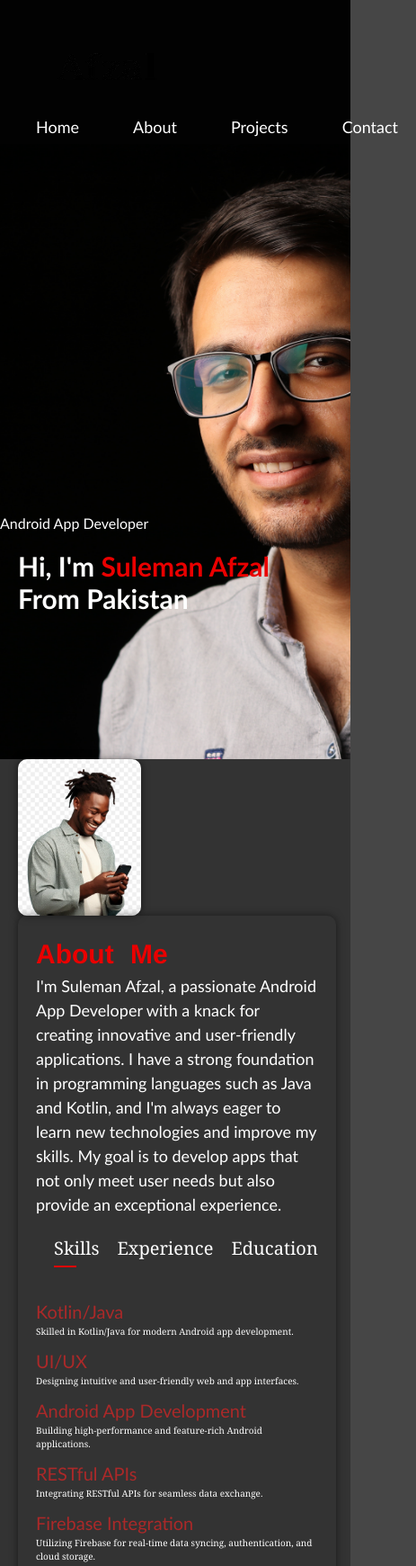
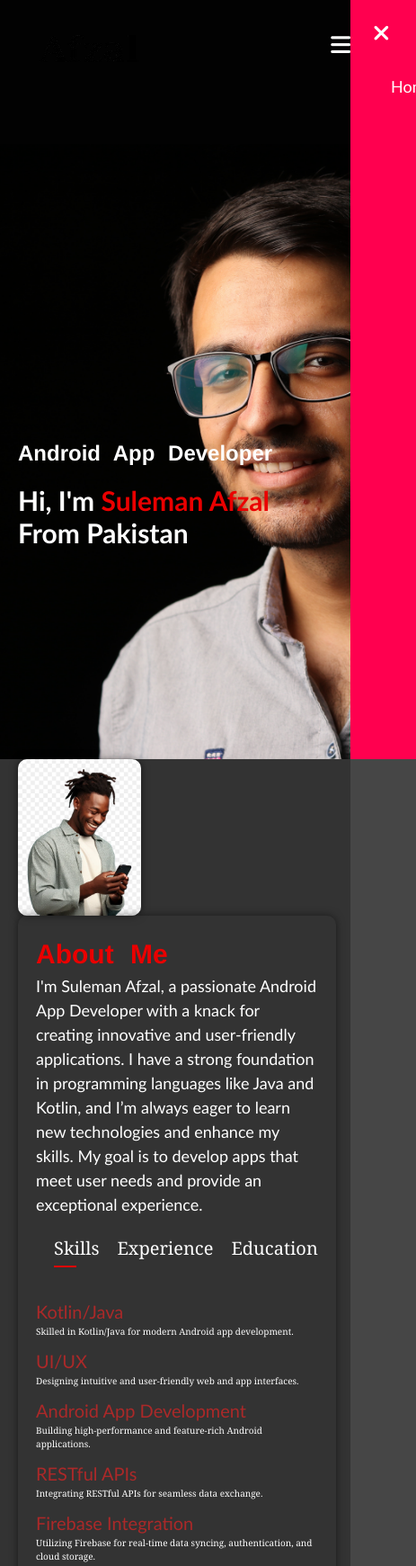
Before and after one commit to sulemanafzaldev/our_Portfolio, a plain HTML site: page index.html in a window 390 px wide. Shown: the top 1741 px of the page at 90% size, 463 px wide, since content can reach past the window. Drawn offline with Linux system fonts and the light colour scheme.

Commit message:
Change some description

```diff
--- a/index.html
+++ b/index.html
@@ -4,7 +4,7 @@
 <head>
     <meta charset="UTF-8">
     <meta name="viewport" content="width=device-width, initial-scale=1.0">
-    <title>Personal Portfolio Website - NextGCircle</title>
+<title>Personal Portfolio - Suleman Afzal | Android Developer</title>
     <link rel="stylesheet" href="style.css">
     <script src="https://kit.fontawesome.com/38646f9450.js" crossorigin="anonymous"></script>
 </head>
@@ -17,7 +17,7 @@
                 <ul>
                     <li><a href="#home">Home</a></li>
                     <li><a href="#about">About</a></li>
-                    <li><a href="#projects">Projects</a></li>
+                    <li><a href="#projects">Services</a></li>
                     <li><a href="#contact">Contact</a></li>
                     <i class="fa-solid fa-xmark"></i>
                 </ul>
@@ -40,10 +40,13 @@
                 </div>
                 <div class="about-col-2">
                     <h1 class="about-sub-title">About Me</h1>
-                    <p>I'm Suleman Afzal, a passionate Android App Developer with a knack for creating innovative and
-                        user-friendly applications. I have a strong foundation in programming languages such as Java and
-                        Kotlin, and I'm always eager to learn new technologies and improve my skills. My goal is to
-                        develop apps that not only meet user needs but also provide an exceptional experience.</p>
+                   <p>
+    I'm Suleman Afzal, a passionate Android App Developer with a knack for
+     creating innovative and user-friendly applications. I have a strong foundation
+     in programming languages like Java and Kotlin, and I’m always eager to learn new
+     technologies and enhance my skills. My goal is to develop apps that meet user needs
+     and provide an exceptional experience.
+</p>
 
                     <div class="about-tap-title">
                         <p class="about-tab-links active-link" onclick="opentab('skills')">Skills</p>
@@ -106,10 +109,10 @@
                     <div>
                         <i class="fa-solid fa-mobile-retro">‌</i>
                         <h2>Ui/Ux Design</h2>
-                        <p>As a UI/UX designer, I focus on creating intuitive and engaging user interfaces that enhance
-                            the overall user experience. My design process involves thorough research, wireframing,
-                            prototyping, and usability testing to ensure that the final product meets user needs and
-                            expectations.</p>
+                       <p>
+    As a UI/UX designer, I create intuitive and engaging interfaces that enhance user satisfaction. My process includes research, wireframing, prototyping, and usability testing to ensure the final product is effective and user-centric.
+</p>
+
                         <a href="#projects">View more</a>
 
 
@@ -139,7 +142,9 @@
                                 <img src="images/work-1.png" alt="Project 1">
                                 <div class="portfolio-item-layer">
                                     <h3>News App</h3>
-                                    <p>News App description goes here. Briefly explain the project and its features.</p>
+<p>
+    A modern news application that fetches real-time headlines using API integration. Features include category filtering, search, and bookmarking.
+</p>
                                     <a href="#"><i class="fa-solid fa-arrow-up-right-from-square"></i></a>
                                 </div>
                             </div>
@@ -174,7 +179,7 @@
                         <div class="row">
                             <div class="contact-left">
                                 <h1 class="sub-title">Contact Me</h1>
-                                <p><i class="fa-regular fa-paper-plane"></i>contact@gmail.com</p>
+<p><i class="fa-regular fa-paper-plane"></i> suleman.afzal@gmail.com</p>
                                 <p><i class="fa-solid fa-phone"></i>092122221</p>
                                 <div class="social-icons">
                                     <a href="https://web.facebook.com/suleman.afzal.144" target="_blank"><i
--- a/style.css
+++ b/style.css
@@ -27,7 +27,6 @@ nav {
     display: flex;
     justify-content: space-between;
     align-items: center;
-    padding: 20px;
     flex-wrap: wrap;
 }
 
@@ -81,6 +80,14 @@ nav ul li a:hover::after {
 .header-text {
     margin-top: 20%;
     font-size: 30px;
+}
+.header-text p {
+    font-size: 24px;
+    margin: 20px;
+    font-family: 'Franklin Gothic Medium', 'Arial Narrow', Arial, sans-serif;
+    word-spacing: 8px;
+    font-weight: bold;
+
 }
 
 .header-text h1 {
@@ -508,4 +515,27 @@ nav .fa-solid{
         display: block;
         font-size: 25px;
     }
+    nav .fa-solid{
+        display: block;
+        font-size: 25px;
+    }
+    nav ul{
+    background: #ff004f;
+    position: fixed;
+    top: 0;
+    right: -200px;
+    width: 200px;
+    height: 100vh;
+    padding-top: 50px;
+    }
+    nav ul li{
+        display: block;
+        margin: 25px;
+    }
+    nav ul .fa-solid{
+        position: absolute;
+        top: 25px;
+        left: 25px;
+        cursor: pointer;
+    }
 }
```
Also changed, not shown: images/490301853_968546142108458_3731494862314821474_n.jpg (added), images/ic_kids.jpg (added), images/ic_men.jpeg (added), images/original-ff533b756b9f93da8fcda5981c7f025f.webp (added), images/splash_img.svg (added), 2 other files.
